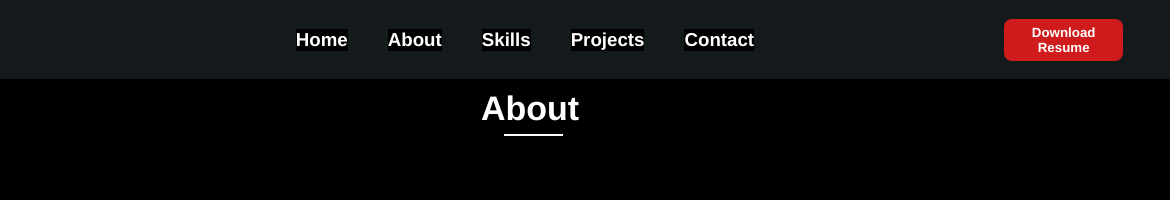
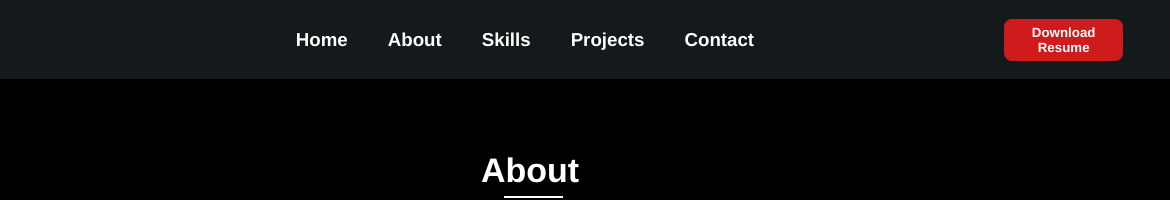
Before and after one commit to Mike-Benn/portfolio, a plain HTML site: page page/index.html in a window 1280 px wide. Shown: the top 200 px of the page, 110-1280 px from the left. Drawn offline with Linux system fonts and the light colour scheme; files whose address does not match are found by name.

Commit message:
Add padding section containers

```diff
--- a/css/styles.css
+++ b/css/styles.css
@@ -4,7 +4,9 @@
     font-family: helvetica;
 
 }
-
+h3 {
+    background-color: #14191b;
+}
 h4 {
     margin: 0px;
     font-size: 22px;
@@ -26,7 +28,10 @@ header {
     z-index: 1;
     gap: 250px;
 
+
 }
+
+
 
 .personal-logo {
     width: 59px;
@@ -46,6 +51,7 @@ header {
 
 .header-link {
     position: relative;
+    background-color: #14191b;
 }
 
 .header-link::after {
@@ -95,6 +101,7 @@ body {
     flex-direction: column;
     justify-content: center;
     align-items: center;
+    padding-top: 62px;
 
 }
 
```
